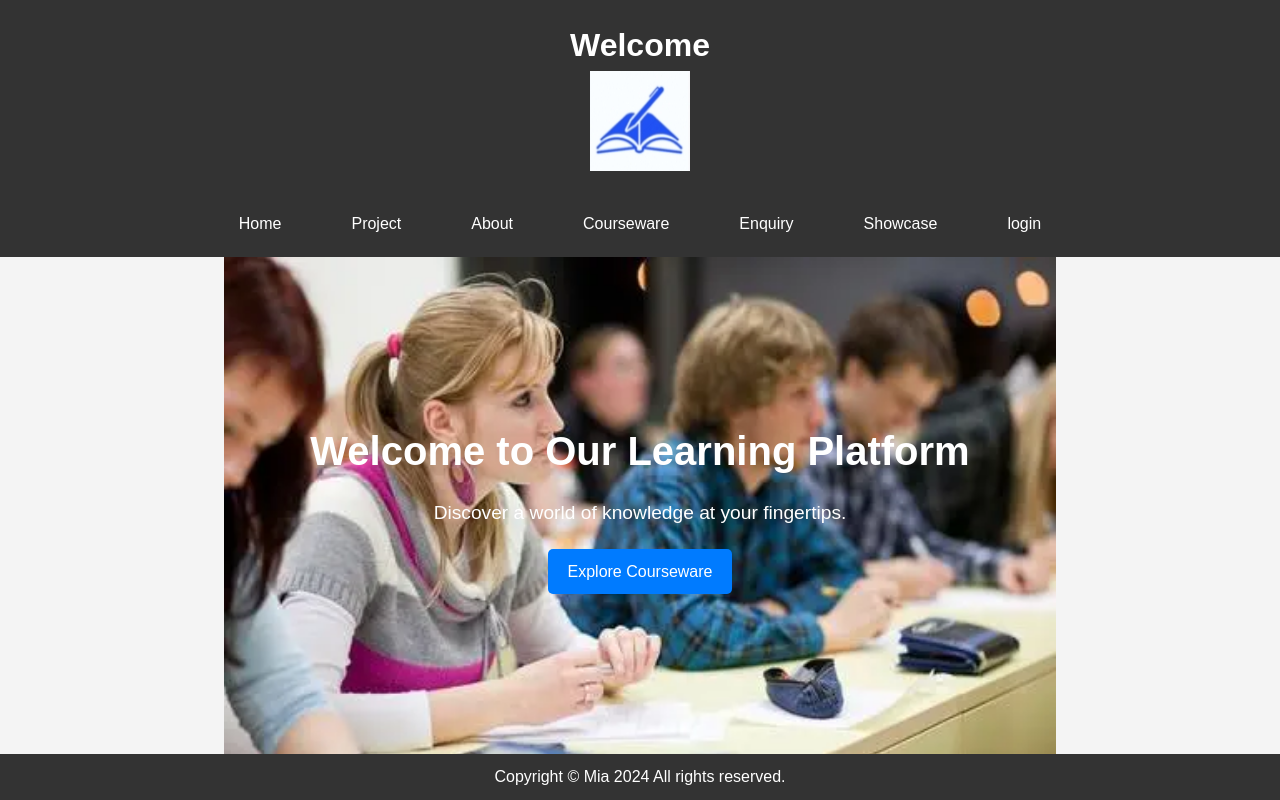
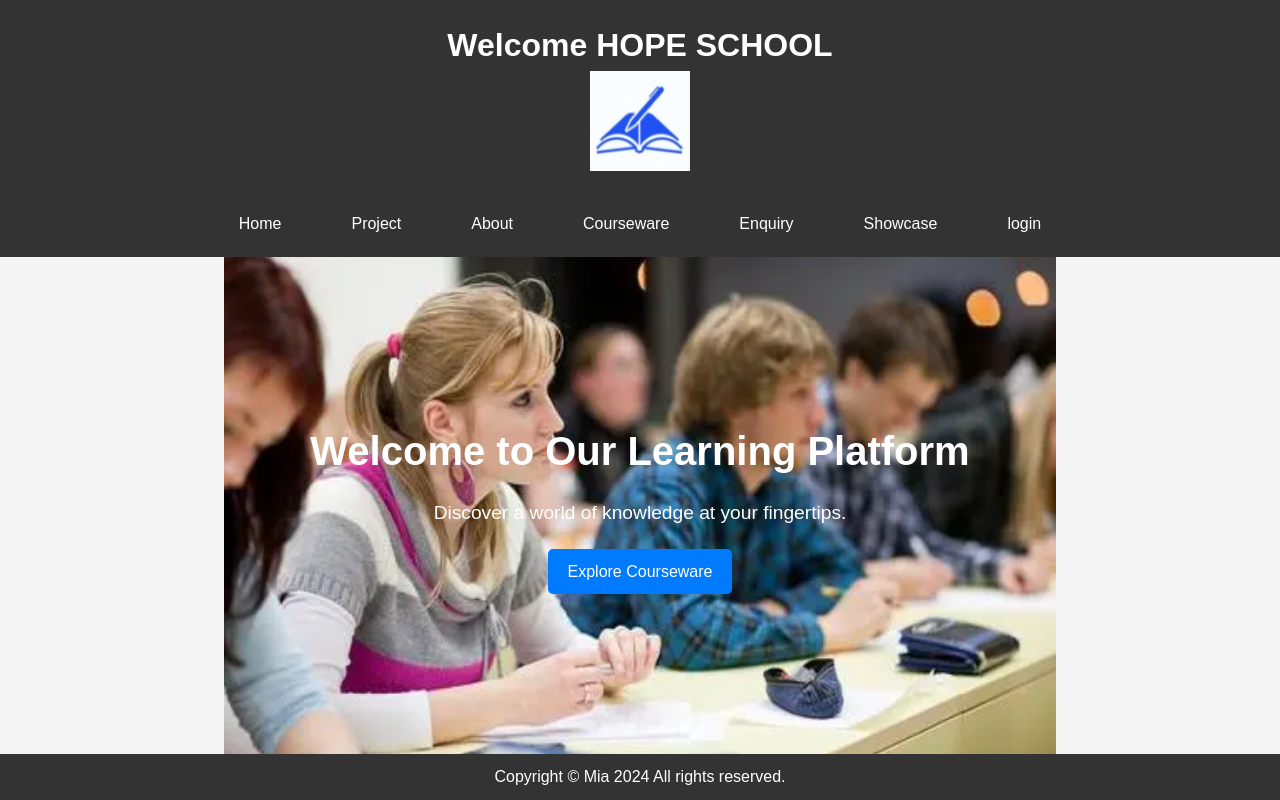
Before and after one commit to Mia666444/441-2, a plain HTML site: page index.html in a window 1280 px wide. Drawn offline with Linux system fonts and the light colour scheme.

Commit message:
Update index.html

```diff
--- a/index.html
+++ b/index.html
@@ -8,7 +8,7 @@
 </head>
 <body>
     <header>
-        <h1>Welcome</h1>
+        <h1>Welcome HOPE SCHOOL</h1>
         <img src="1.png" alt="" style="width: 100px;height: 100px;position: relative;top: 0;left: 0;margin: 0;">
       </header>
 
```
